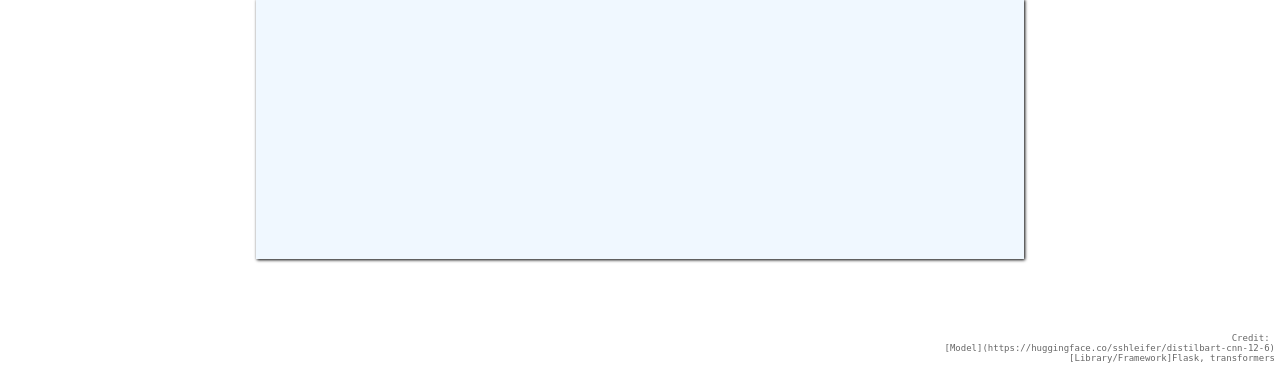
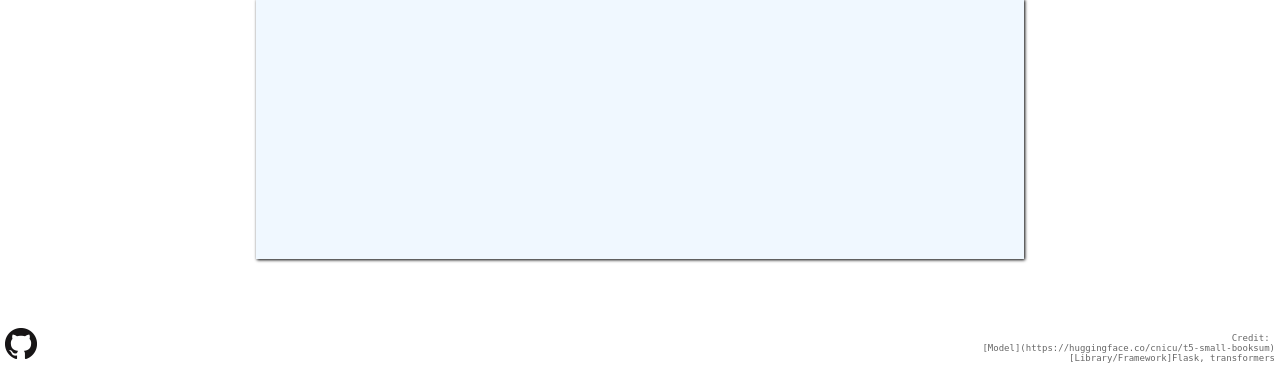
Before and after one commit to JackyIsCool/flask-summary-website, a Flask app: page / in a window 1280 px wide. Shown: the part 432-800 px from the top of the page. Run offline with Flask 2, Linux system fonts and the light colour scheme.

Commit message:
Server-side support
- Github link in html
- requirements.txt
- main.py -> _init_.py
- program now use a smaller model to prevent using to much memory

```diff
--- a/main.py
+++ b/__init__.py
@@ -3,10 +3,15 @@ import string
 from flask import Flask, render_template, request
 from transformers import (
     AutoTokenizer,
-    pipeline
+    pipeline,
+    AutoModelForSeq2SeqLM
+
 )
 app = Flask(__name__)
-summarizer = pipeline("summarization")
+
+tokenizer = AutoTokenizer.from_pretrained("cnicu/t5-small-booksum")
+model = AutoModelForSeq2SeqLM.from_pretrained("cnicu/t5-small-booksum")
+summarizer = pipeline("summarization", model=model, tokenizer=tokenizer);
 article = """
 Happy womens day to all the females in this comment section!
 
@@ -29,4 +34,4 @@ def getSummary(article:string) -> string:
     return summary[0]["summary_text"]
 
 if (__name__ == "__main__"):
-    app.run(debug=True)
+    app.run(host="0.0.0.0", port=80)
--- a/templates/index.html
+++ b/templates/index.html
@@ -73,6 +73,15 @@
             opacity: .6;
             text-align: right;
         }
+        #github {
+            position: fixed;
+            margin: 5px;
+            bottom: 0;
+            left: 0;
+        }
+        #github img {
+            height: 32px;
+        }
     </style>
 </head>
 <body>
@@ -86,7 +95,8 @@
     <p>{{summary}}</p>
     <pre id="credit">
         Credit:
-        [Model](https://huggingface.co/sshleifer/distilbart-cnn-12-6)
+        [Model](https://huggingface.co/cnicu/t5-small-booksum)
         [Library/Framework]Flask, transformers</pre>
+    <a id="github" href="https://github.com/JackyChanzijian/flask-summary-website"><img src="/static/github.png"/></a>
 </body>
 </html>
```
Also changed, not shown: requirements.txt (added, +11 -0 lines), static/github.png (added).
